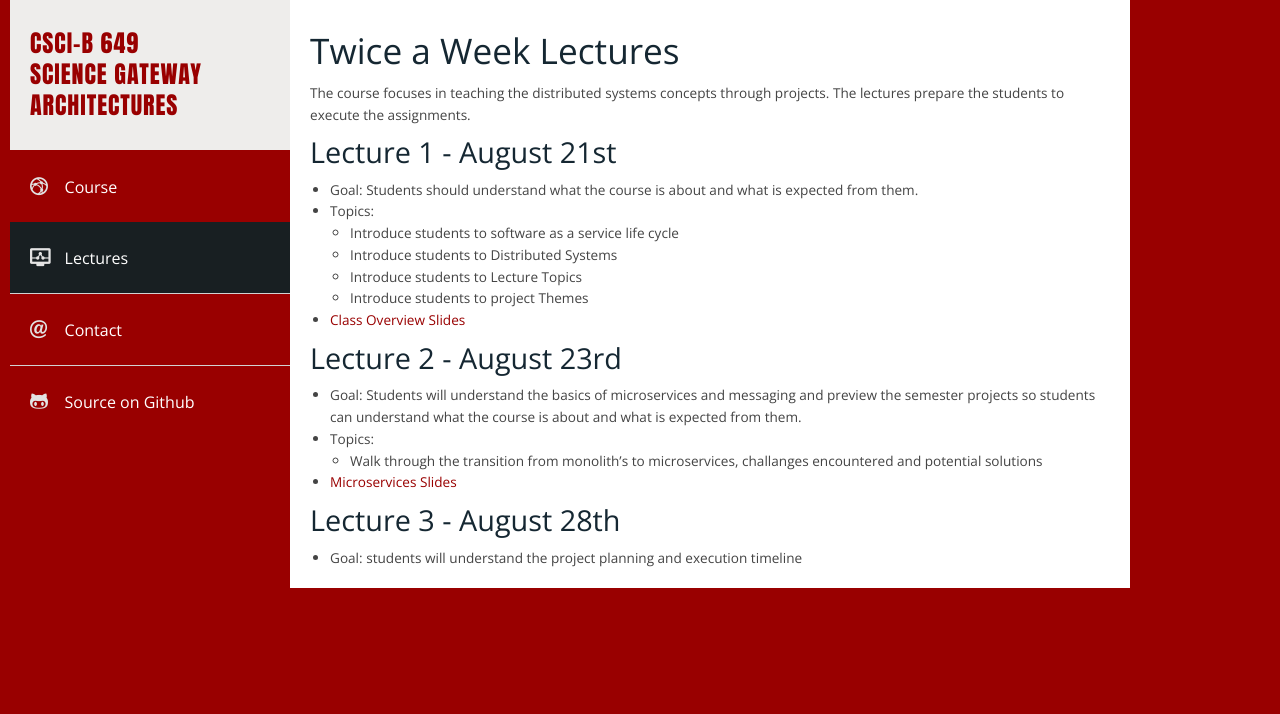
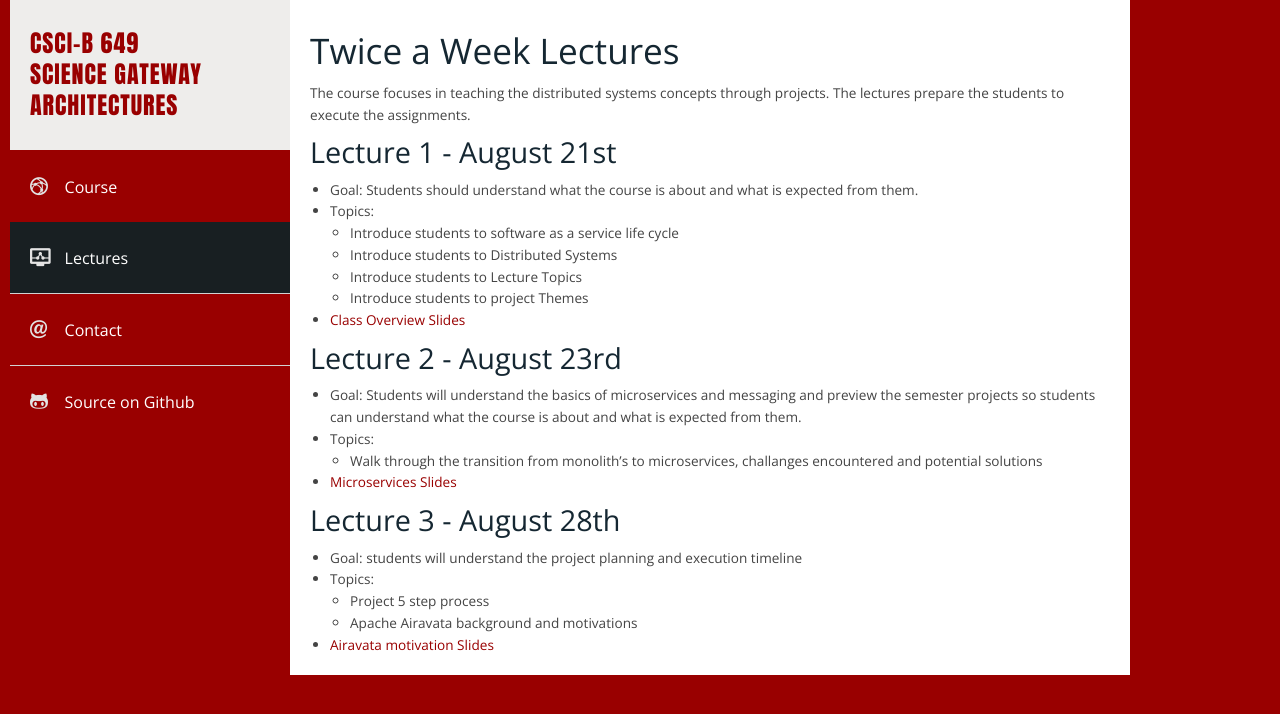
Before and after one commit to airavata-courses/airavata-courses.github.io, a Jekyll site: the page built from lectures.md, in a window 1280 px wide. Shown: the top 714 px of the page. Built offline with Jekyll 4.4.1, drawn with Linux system fonts in a browser that asks for light colours; our own code applies the rules of GitHub Pages for plain Markdown files.

Commit message:
adding lecture 3 slides

```diff
--- a/lectures.md
+++ b/lectures.md
@@ -25,6 +25,11 @@ The course focuses in teaching the distributed systems concepts through projects
 
 ###  Lecture 3 - August 28th
 * Goal: students will understand the project planning and execution timeline
+* Topics:
+    * Project 5 step process
+    * Apache Airavata background and motivations
+
+* [Airavata motivation Slides]({{ site.url }}slides/SGA-Fall2018-Airavata-August28.pdf)
 
 <!--
 
```
Also changed, not shown: 1 other file.
